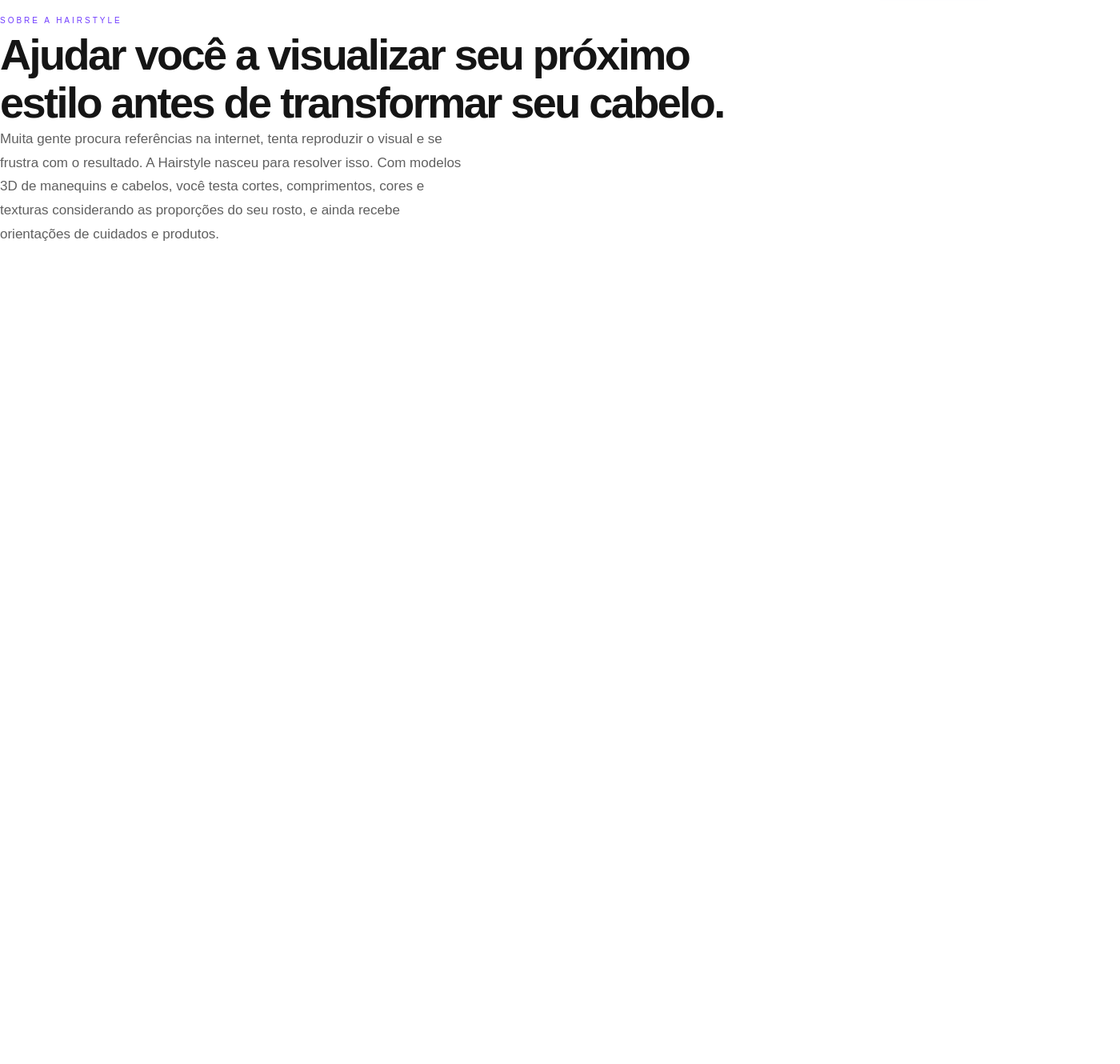
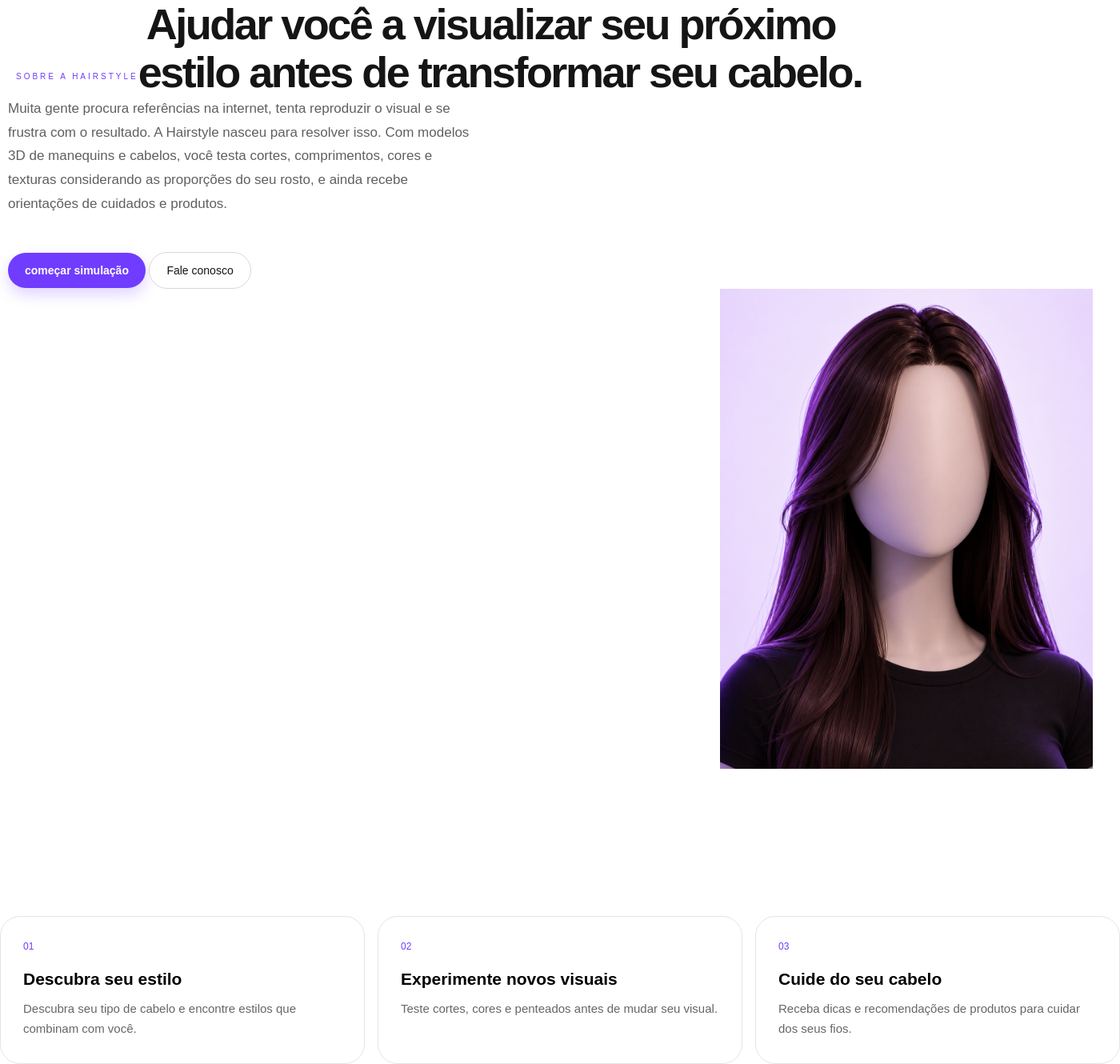
Before and after one commit to pdrknhigzzz-lab/PROJETO_INTEGRADOR, a PHP site: page / in a window 1400 px wide. Shown: the part 67-1397 px from the top of the page at 80% size. Before the commit the page ends 368 px from the top, so only its background shows below. Run offline with PHP 8.4, Linux system fonts and the light colour scheme.

Commit message:
sobre-concluido codigo

```diff
--- a/index.html
+++ b/index.html
@@ -26,19 +26,50 @@
             <a href="#" class="botao">Experimentar agora</a>
         </div>
     </header>
+
+    <div class="foto-sobre">
     <p class="sobre-subtitulo">Sobre a HairStyle</p>
 
-<b id="h1" class="sobre-titulo">
-    Ajudar você a visualizar seu próximo <br> estilo  antes de transformar seu cabelo.
-</b>
+<p><b id="h1" class="sobre-titulo">
+    Ajudar você a visualizar seu próximo <br>  estilo  antes de transformar seu cabelo.
+</b></p>
 
 <p class="sobre-descricao">
     Muita gente procura referências na internet, tenta reproduzir o visual e se frustra com o resultado. A Hairstyle nasceu para resolver isso.
     Com modelos 3D de manequins e cabelos, você testa cortes, comprimentos, cores e texturas considerando as proporções do seu rosto, e ainda recebe orientações de cuidados e produtos.
 </p>
 
+<div>
+    <a href="#" class="btn-roxo">começar simulação</a>
+    <a href="#" class="btn-branco">Fale conosco</a>
+
+    <div><img src="./img/20f4c7e5-38d0-4b9c-bb57-ff7b149d97a2.png" alt=""></div>
+</div>
 
 
+
+<div class="cards">
+
+    <div class="card">
+        <span class="card-numero">01</span>
+        <h2>Descubra seu estilo</h2>
+        <p>Descubra seu tipo de cabelo e encontre estilos que combinam com você.</p>
+    </div>
+
+    <div class="card">
+        <span class="card-numero">02</span>
+        <h2>Experimente novos visuais</h2>
+        <p>Teste cortes, cores e penteados antes de mudar seu visual.</p>
+    </div>
+
+    <div class="card">
+        <span class="card-numero">03</span>
+        <h2>Cuide do seu cabelo</h2>
+        <p>Receba dicas e recomendações de produtos para cuidar dos seus fios.</p>
+    </div>
+
+</div>
+    </div>
 
 
 
--- a/style.css
+++ b/style.css
@@ -135,6 +135,7 @@ body {
     color: #151515;
     margin: 0 0 32px;
     max-width: 620px;
+    margin-left: 10px;
 }
 
 .sobre-descricao {
@@ -143,6 +144,7 @@ body {
     line-height: 1.75;
     margin: 0 0 16px;
     max-width: 590px;
+    margin-left: 10px;
 }
 
 .sobre-botoes {
@@ -210,6 +212,7 @@ body {
     border: 1px solid #e4e4e4;
     border-radius: 25px;
     background: #ffffff;
+    margin-top:  100px;
 }
 
 .card-numero {
@@ -233,4 +236,62 @@ body {
 .sobre-subtitulo {
     position: relative;
     top: 20px;
+    margin-bottom: 40px;
+    margin-left: 20px;
 }
+.sobre-botoes {
+    display: flex;
+    align-items: center;
+    gap: 12px;
+    margin-top: 25px;
+}
+
+.btn-roxo {
+    display: inline-flex;
+    align-items: center;
+    justify-content: center;
+    padding: 14px 21px;
+    background-color: #703cff;
+    color: #ffffff;
+    border-radius: 30px;
+    text-decoration: none;
+    font-size: 14px;
+    font-weight: 600;
+    box-shadow: 0 8px 18px rgba(112, 60, 255, 0.22);
+    transition: 0.3s;
+    margin-top: 30px;
+    margin-left: 10px;
+}
+
+.btn-roxo:hover {
+    background-color: #5d2ce0;
+    transform: translateY(-2px);
+}
+
+.btn-branco {
+    display: inline-flex;
+    align-items: center;
+    justify-content: center;
+    padding: 14px 21px;
+    background-color: #ffffff;
+    color: #151515;
+    border: 1px solid #d8d8d8;
+    border-radius: 30px;
+    text-decoration: none;
+    font-size: 14px;
+    transition: 0.3s;
+}
+
+.btn-branco:hover {
+    background-color: #f5f5f5;
+
+}
+.foto-sobre {
+    display: flex;
+    flex-wrap: wrap;
+    align-items: end;
+}
+img {
+    height: 600px;
+    margin-left: 900px;
+}
```
Also changed, not shown: img/20f4c7e5-38d0-4b9c-bb57-ff7b149d97a2.png (added).
